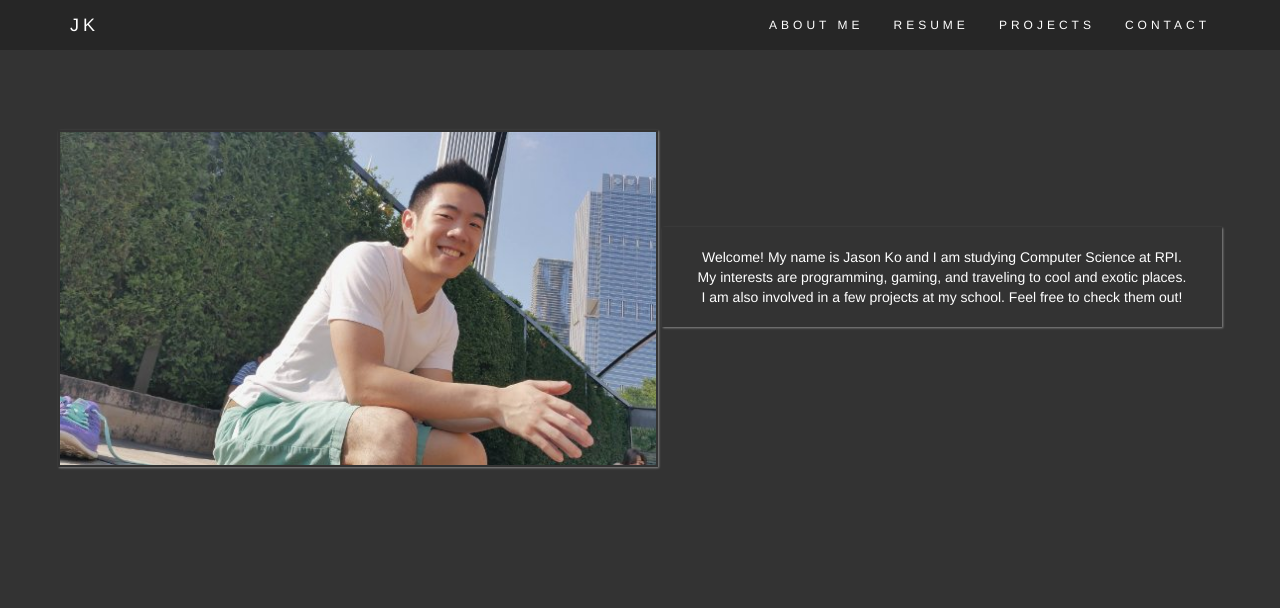
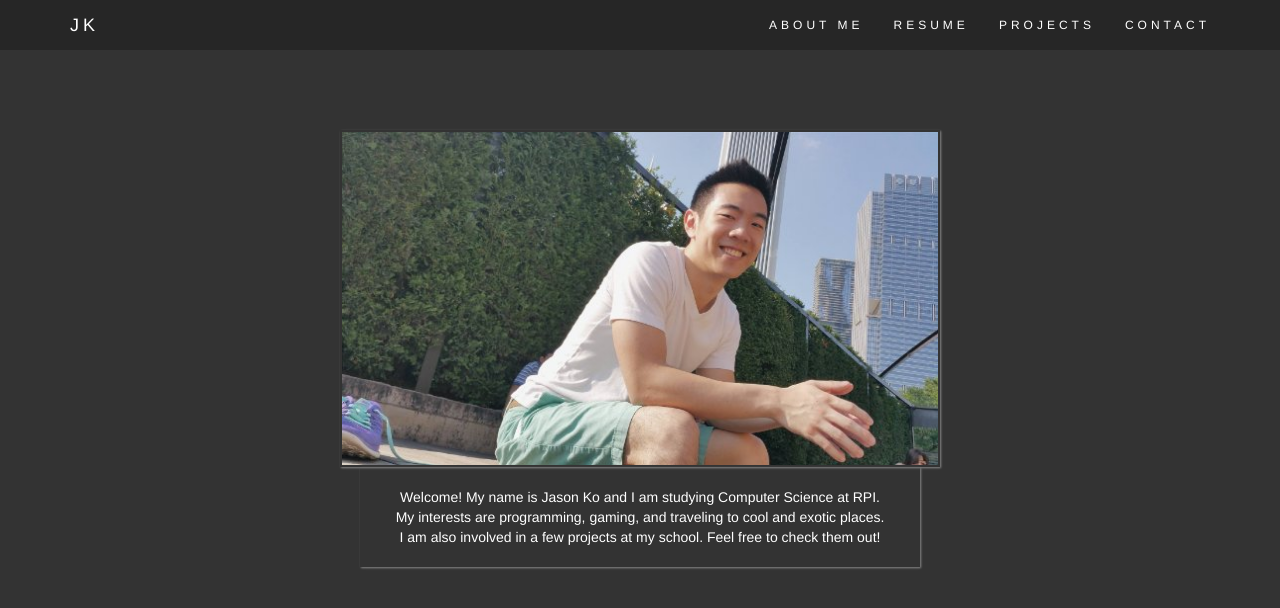
Before and after one commit to jko0531/personal-website, a Jekyll site: the page built from _pages/about.html, in a window 1280 px wide. Shown: the top 608 px of the page. Built offline with Jekyll 4.4.1, drawn with Linux system fonts in a browser that asks for light colours.

Commit message:
changed about me

```diff
--- a/_pages/about.html
+++ b/_pages/about.html
@@ -50,7 +50,7 @@ img{
 </style>
 
 <br><br><br>
-<img class='img' src='../img/profile.jpg'></img>
+<img class='img' src='../img/profile.jpg'></img><br>
 <div class='talk-left-text'>
 Welcome! My name is Jason Ko and I am studying Computer Science at RPI.<br>
 My interests are programming, gaming, and traveling to cool and exotic places. <br>
```
